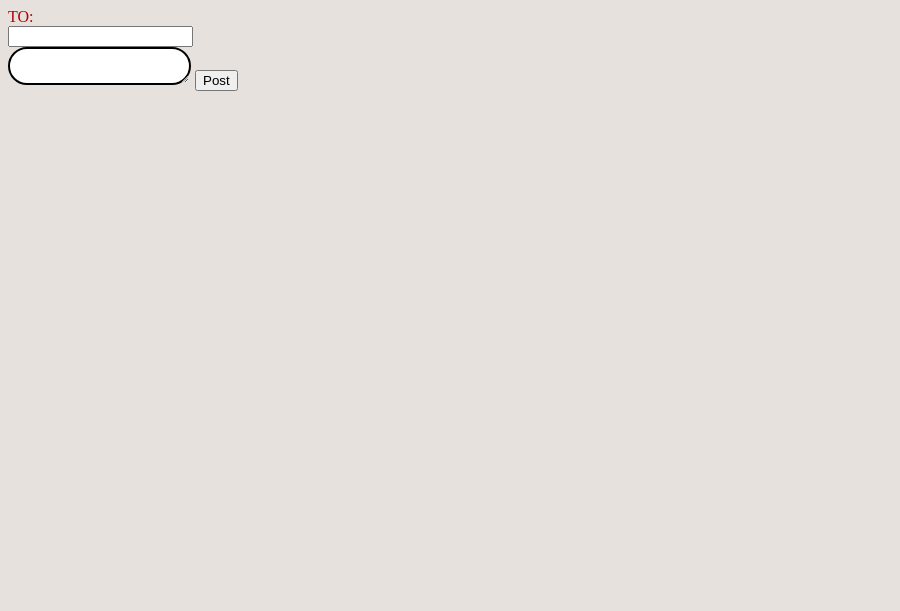
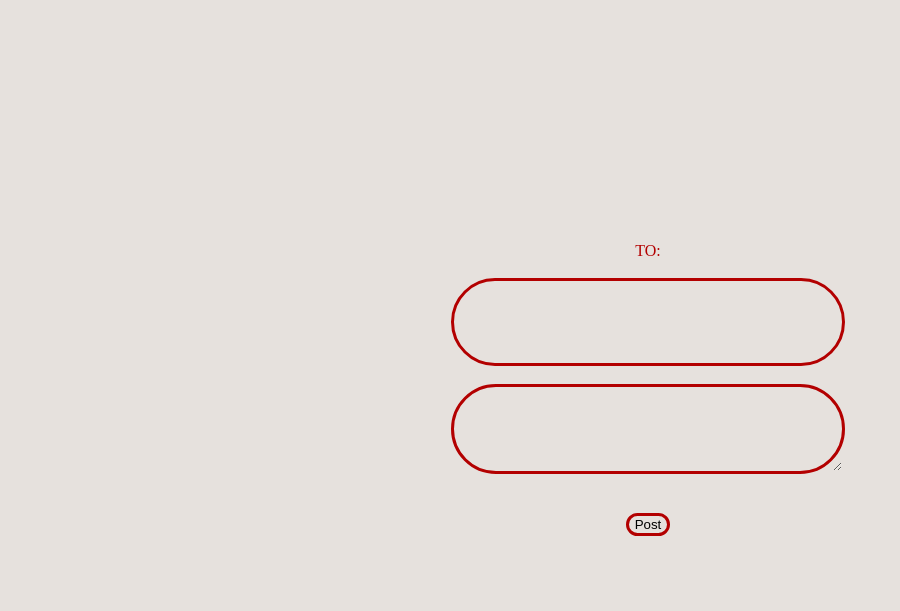
Before and after one commit to fac20/Week4-AFKM-blog, a website: page public/form.html in a window 1280 px wide. Shown: the whole page, without its empty margins (0-900 px from the left). Drawn offline with Linux system fonts and the light colour scheme.

Commit message:
css design of form

```diff
--- a/model.js
+++ b/model.js
@@ -1,5 +1,6 @@
 let counter = 0;
 let posts = {};
+console.log(posts);
 function increment() {
     counter++
 }
--- a/public/style.css
+++ b/public/style.css
@@ -7,6 +7,11 @@
 body{
     background:var(--background);
     color:var(--font-colour);
+    display:flex;
+    justify-content: center;
+    align-items: center;
+    height:100vh;
+    width: 100vw;
 
 }
 nav{
@@ -32,12 +37,30 @@ footer{
     width:100vw;
     bottom:0;
 }
-#loveNote{
-    border: black 2px solid;
-}
-
 
 .form__post--love_note{
 border-radius:80px;
-border: solid #b30000 3px;
+
 }
+
+#loveNote, #name{
+    border: solid #b30000 3px;
+    background: var(--background);
+    border-radius:80px;
+    height:10vh;
+    width:30vw;
+}
+#submit{
+    border: solid #b30000 3px;
+    background: var(--background);
+    border-radius:80px;
+    margin:3vw;
+}
+form{
+   width:50vw;
+   height:50vh;
+   display:flex;
+   flex-direction: column;
+   justify-content: center;
+   align-items: center;
+}
```
Also changed, not shown: public/home.html (+3 -0 lines), public/lovenote.js (+24 -1 lines).
